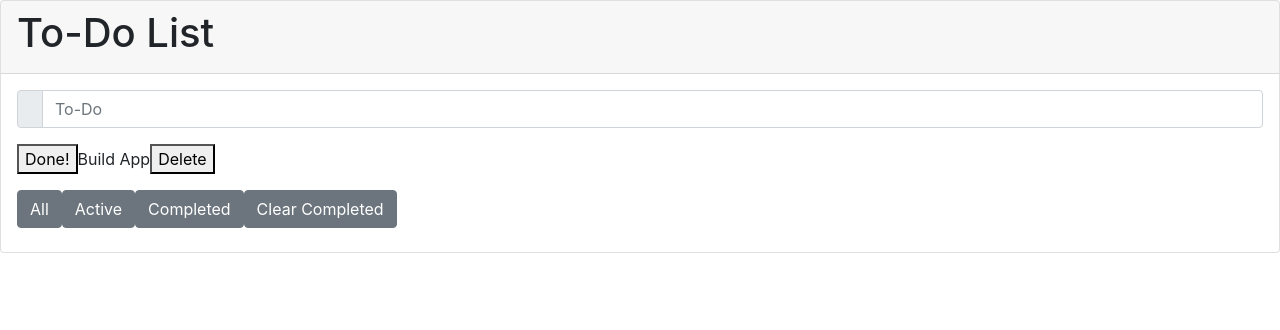
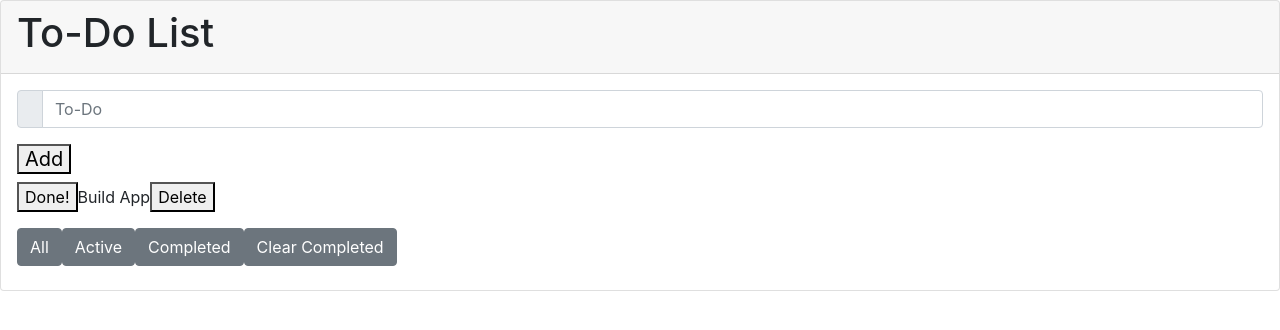
Before and after one commit to anthony-devarti/todolist, a React (Create React App) app: page / in a window 1280 px wide. Shown: the top 330 px of the page. Built offline with nearby package versions, Linux system fonts and the light colour scheme.

Commit message:
working on getting todo text coded dynamically

```diff
--- a/src/App.js
+++ b/src/App.js
@@ -20,11 +20,15 @@ function App() {
   ])
   console.log(toDos)
 
-
-  function addTodo(text){
+  function addTodo(){
+    //this can't be right.  There should be a way to get the info directly from the input field
     let newState = toDos;
-    newState.push({text:[text], id:'0', status:'active'})
+    //the goal is to get the text from the text box into the text field.
+    //it also should generate a unique ID that should greatest ID+1
+    //status should be active by default this is probably fine to leave as a string
+    newState.push({text:"example todo", id:'0', status:'active'})
     setToDos(newState)
+    //setLocalStorage should probably happen here.
     console.log(toDos)
   }
 
@@ -36,22 +40,22 @@ function App() {
 
     return (
       <>
-    <div>
+        <div>
             <Card>
                 <Card.Header><h1>To-Do List</h1></Card.Header>
                 <Card.Body>
-                    <Card.Title><Input /></Card.Title>
+                    <Card.Title><Input /><button onClick={addTodo} variant="secondary">Add</button></Card.Title>
                     <Card.Text>
                     <ToDoItem />
                     </Card.Text>
-                    <Button onClick={addTodo} variant="secondary mb-2">All</Button>
+                    <Button variant="secondary mb-2">All</Button>
                     <Button variant="secondary mb-2" >Active</Button>
                     <Button variant="secondary mb-2" >Completed</Button>
                     <Button variant="secondary mb-2" >Clear Completed</Button>
                 </Card.Body>
             </Card>
         </div>
-    </>
+      </>
   );
 }
 
```
